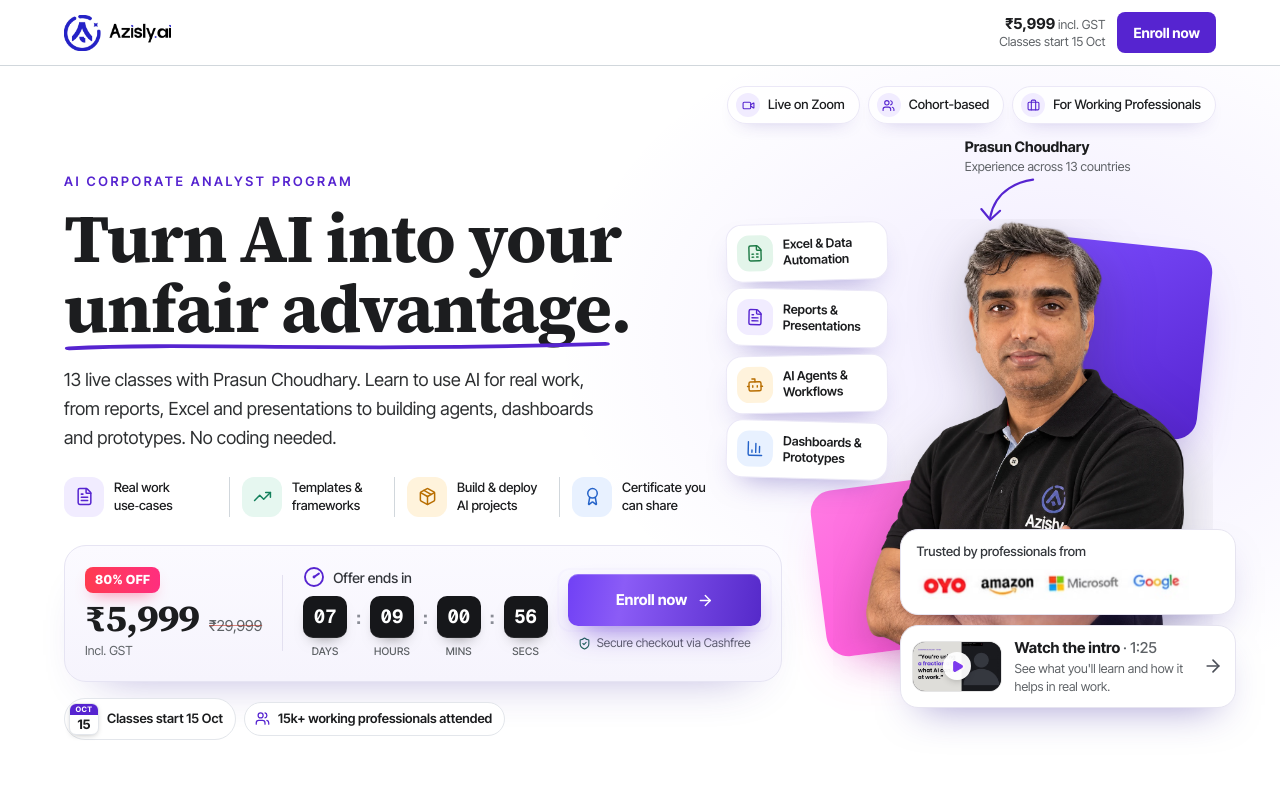
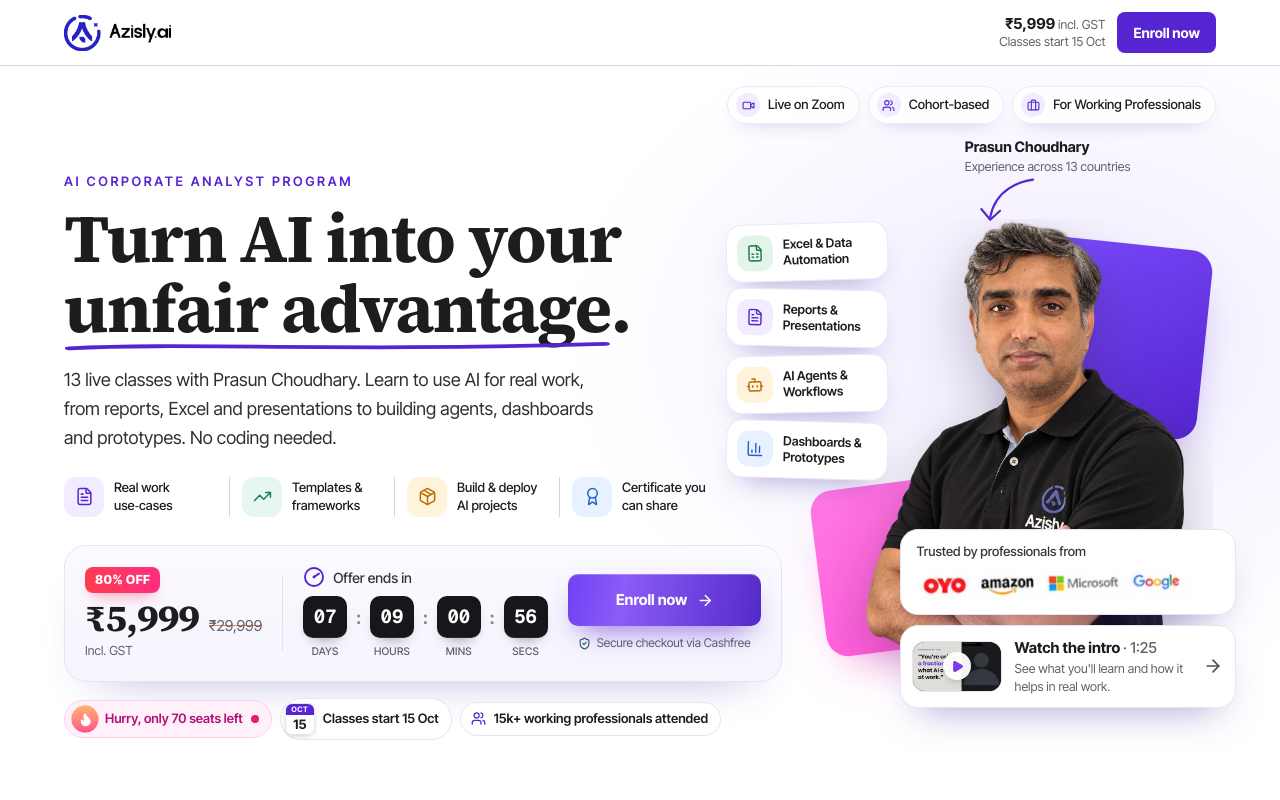
Before and after one commit to katkarpranav2004/azisly-course-landing, a Next.js app: page /corporate in a window 1280 px wide. Shown: the top 800 px of the page. Built offline with nearby package versions, Linux system fonts and the light colour scheme; a web font is replaced by a local one.

Commit message:
Restore the seats-left counts on both pages

```diff
--- a/src/components/college/FinalSunset.tsx
+++ b/src/components/college/FinalSunset.tsx
@@ -2,7 +2,7 @@
 
 import { useRef } from "react";
 import { motion, useInView } from "framer-motion";
-import { ArrowRight, Check, ShieldCheck } from "lucide-react";
+import { ArrowRight, Check, ShieldCheck, Users } from "lucide-react";
 import GlassClock from "@/components/clocks/GlassClock";
 import MagneticButton from "@/components/launch/MagneticButton";
 import OfferPrice from "@/components/launch/OfferPrice";
@@ -41,6 +41,9 @@
             <div>
               <div className="flex items-center justify-between">
                 <span className="badge">🎟️ Student launch pass</span>
+                <span className="flex items-center gap-1.5 text-xs text-white/85">
+                  <Users size={13} /> {pricing.seatsLeft} seats left
+                </span>
               </div>
               <div className="mt-6">
                 <OfferPrice pricing={pricing} size="xl" delay={0.1} variant="sunset" />
--- a/src/components/college/HeroCollege.tsx
+++ b/src/components/college/HeroCollege.tsx
@@ -67,7 +67,7 @@
               <div className="flex flex-col items-stretch gap-2 sm:w-[250px]">
                 <span className="badge justify-center whitespace-nowrap px-3 py-1.5 text-[11.5px]">
                   <span className="h-1.5 w-1.5 rounded-full bg-white shadow-[0_0_10px_#fff] [animation:soft-pulse_1.2s_infinite]" />
-                  Student launch offer
+                  Student launch offer · {pricing.seatsLeft} seats left
                 </span>
                 <MagneticButton onClick={onEnroll} className="w-full">
                   Grab my seat <ArrowRight size={16} />
--- a/src/components/course/HeroStudio.tsx
+++ b/src/components/course/HeroStudio.tsx
@@ -3,7 +3,7 @@
 import Image from "next/image";
 import { useEffect, useState } from "react";
 import { motion, useReducedMotion } from "framer-motion";
-import { ArrowRight, Award, BarChart3, Bot, Briefcase, FileSpreadsheet, FileText, Package, ShieldCheck, TrendingUp, Users, Video } from "lucide-react";
+import { ArrowRight, Award, BarChart3, Bot, Briefcase, FileSpreadsheet, FileText, Flame, Package, ShieldCheck, TrendingUp, Users, Video } from "lucide-react";
 import { useCountdown } from "@/lib/useCountdown";
 import { cohort, reach, trustedBy } from "@/content/shared";
 import { CTA } from "@/content/course";
@@ -376,6 +376,23 @@
             </motion.div>
 
             <motion.div {...rise(0.2)} className="mt-4 flex flex-wrap items-center gap-2">
+              <motion.span
+                whileHover={{ y: -2 }}
+                className="flex items-center gap-2 rounded-full border border-[#ffd0ee] bg-[#fff0f9] py-1.5 pl-2 pr-3 text-[13px] font-semibold text-[#b0127a]"
+              >
+                <motion.span
+                  animate={{ scale: [1, 1.18, 0.94, 1.12, 1], rotate: [0, -6, 4, -3, 0] }}
+                  transition={{ duration: 1.6, repeat: Infinity, ease: "easeInOut" }}
+                  className="flex h-6 w-6 items-center justify-center rounded-full bg-gradient-to-b from-[#ffb36b] to-[#ff4f8b] text-white"
+                >
+                  <Flame size={13} fill="currentColor" />
+                </motion.span>
+                Hurry, only {pricing.seatsLeft} seats left
+                <span className="relative flex h-2 w-2">
+                  <span className="absolute inline-flex h-full w-full animate-ping rounded-full bg-[#ff4f8b] opacity-70" />
+                  <span className="relative inline-flex h-2 w-2 rounded-full bg-[#e11d74]" />
+                </span>
+              </motion.span>
 
               <motion.span
                 whileHover={{ y: -2 }}
--- a/src/components/launch/FinalOffer.tsx
+++ b/src/components/launch/FinalOffer.tsx
@@ -1,7 +1,7 @@
 "use client";
 
 import { motion } from "framer-motion";
-import { ArrowRight, Check, ShieldCheck } from "lucide-react";
+import { ArrowRight, Check, ShieldCheck, Users } from "lucide-react";
 import FlipClock from "@/components/clocks/FlipClock";
 import MagneticButton from "./MagneticButton";
 import OfferPrice from "./OfferPrice";
@@ -42,6 +42,9 @@
             <div>
               <div className="flex items-center justify-between">
                 <span className="badge">Launch pricing</span>
+                <span className="flex items-center gap-1.5 text-xs text-muted">
+                  <Users size={13} /> {pricing.seatsLeft} seats left
+                </span>
               </div>
               <div className="mt-6">
                 <OfferPrice pricing={pricing} size="xl" delay={0.1} />
--- a/src/components/launch/HeroLaunch.tsx
+++ b/src/components/launch/HeroLaunch.tsx
@@ -35,7 +35,7 @@
         </span>
         <span className="badge">
           <span className="h-1.5 w-1.5 rounded-full bg-[#ff2e63] shadow-[0_0_10px_#ff2e63] [animation:soft-pulse_1.2s_infinite]" />
-          Launch offer live
+          Launch offer live · {pricing.seatsLeft} seats left
         </span>
       </header>
 
```
